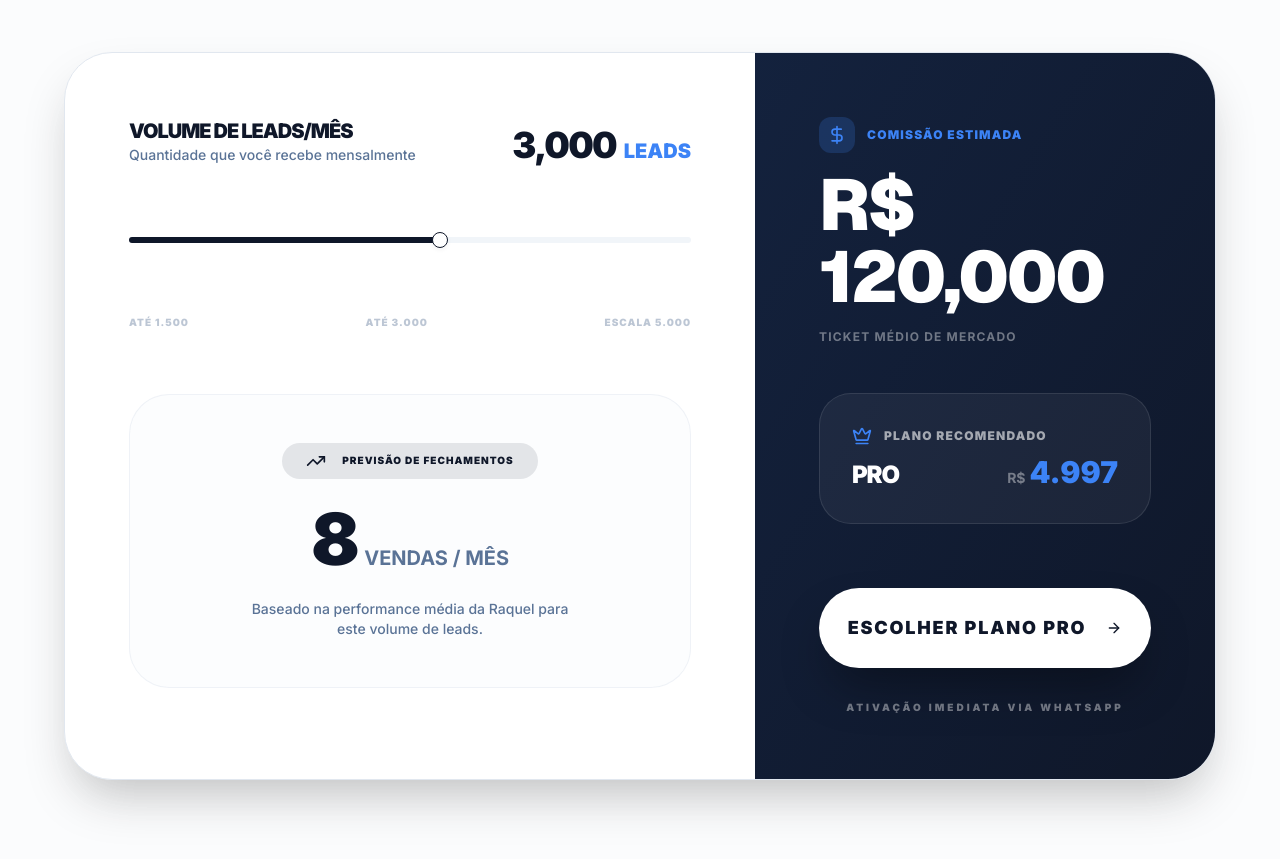
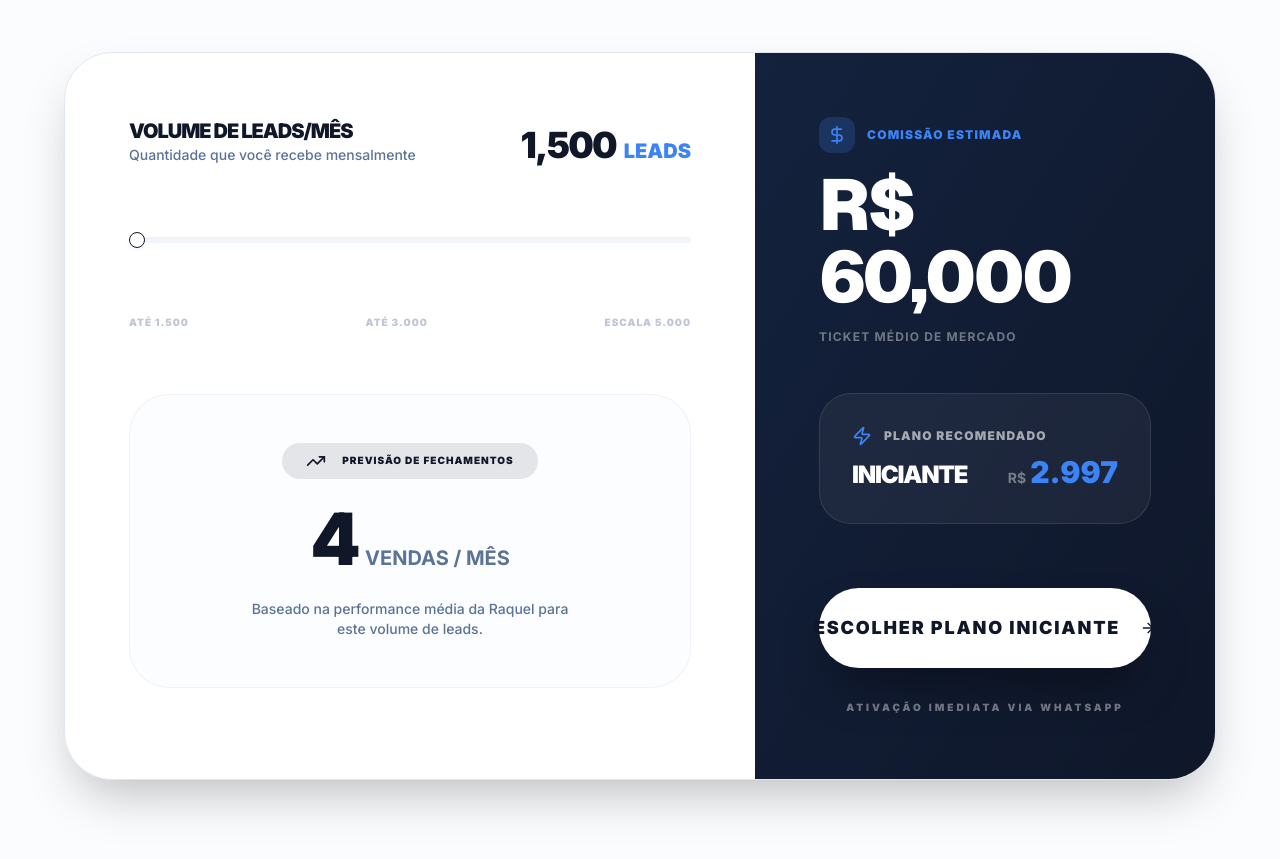
Before and after one commit to jorgemartins2k/LEADIMOB-AI-, a Next.js app: page / in a window 1280 px wide. Shown: the part 2140-2999 px from the top of the page. Built offline with nearby package versions, Linux system fonts and the light colour scheme; no server answers.

Commit message:
refactor: set Sales Calculator minimum to 1500 leads

```diff
--- a/src/components/landing/roi-calculator.tsx
+++ b/src/components/landing/roi-calculator.tsx
@@ -7,7 +7,7 @@ import Link from 'next/link';
 import { ArrowRight, Calculator, TrendingUp, DollarSign, Zap, Crown, Building2 } from 'lucide-react';
 
 export function SalesCalculator() {
-    const [leads, setLeads] = useState(3000);
+    const [leads, setLeads] = useState(1500);
 
     // Nova lógica: 8 vendas para cada 3000 leads (0.266% de conversão)
     // v = (l / 3000) * 8
@@ -65,7 +65,7 @@ export function SalesCalculator() {
                                     onValueChange={(val) => setLeads(val[0])}
                                     max={5000}
                                     step={500}
-                                    min={500}
+                                    min={1500}
                                     className="py-10"
                                 />
 
```
